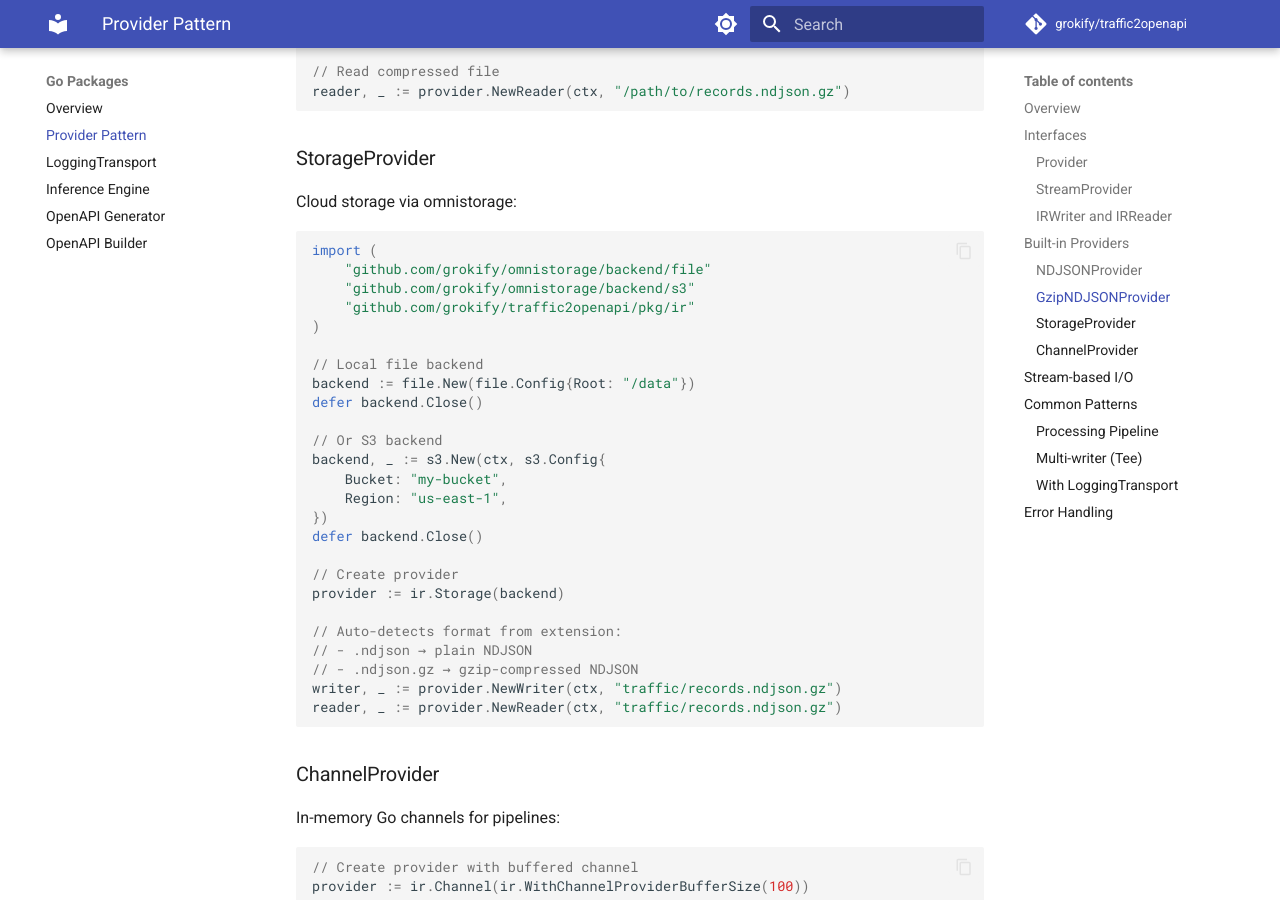
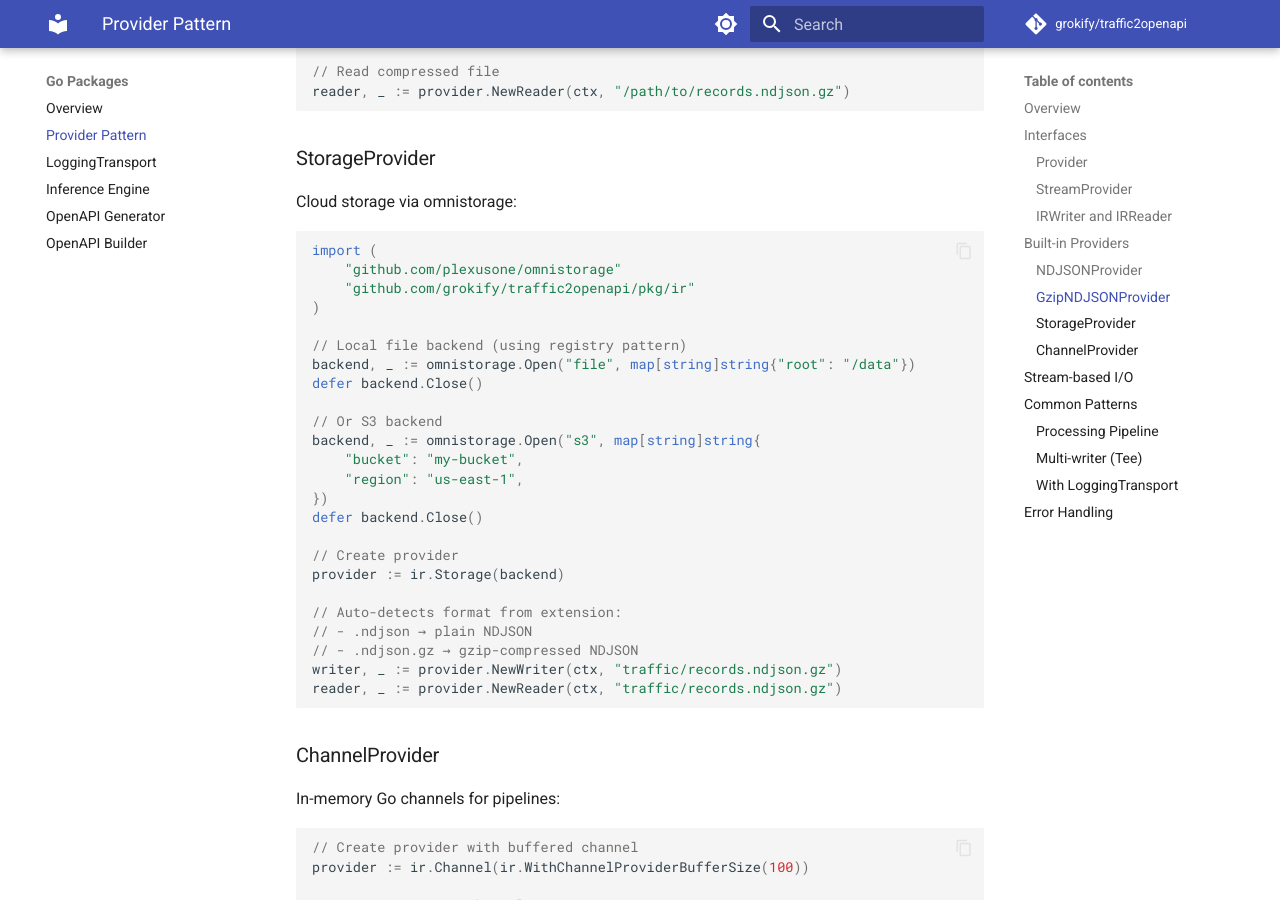
Before and after one commit to grokify/traffic2openapi, an MkDocs documentation site: the page built from docs/go-packages/providers.md, in a window 1280 px wide and 900 px high, scrolled down 2406 px. Built offline with MkDocs 1.6.1 and Material for MkDocs 9.7.7, drawn with Linux system fonts in a browser that asks for light colours; comment, search, counter and statistics services are not loaded.

Commit message:
docs: update omnistorage examples to registry pattern
Update all documentation to show the omnistorage.Open() registry pattern
for creating storage backends. This approach auto-registers all backends
and eliminates the need for direct package imports.

Co-Authored-By: Claude Opus 4.5 <noreply@anthropic.com>

````diff
--- a/docs/go-packages/providers.md
+++ b/docs/go-packages/providers.md
@@ -118,19 +118,18 @@ Cloud storage via omnistorage:
 
 ```go
 import (
-    "github.com/grokify/omnistorage/backend/file"
-    "github.com/grokify/omnistorage/backend/s3"
+    "github.com/plexusone/omnistorage"
     "github.com/grokify/traffic2openapi/pkg/ir"
 )
 
-// Local file backend
-backend := file.New(file.Config{Root: "/data"})
+// Local file backend (using registry pattern)
+backend, _ := omnistorage.Open("file", map[string]string{"root": "/data"})
 defer backend.Close()
 
 // Or S3 backend
-backend, _ := s3.New(ctx, s3.Config{
-    Bucket: "my-bucket",
-    Region: "us-east-1",
+backend, _ := omnistorage.Open("s3", map[string]string{
+    "bucket": "my-bucket",
+    "region": "us-east-1",
 })
 defer backend.Close()
 
````
Also changed, not shown: docs/concepts/architecture.md (+7 -3 lines), docs/getting-started/installation.md (+1 -1 lines), docs/go-packages/overview.md (+5 -5 lines).
